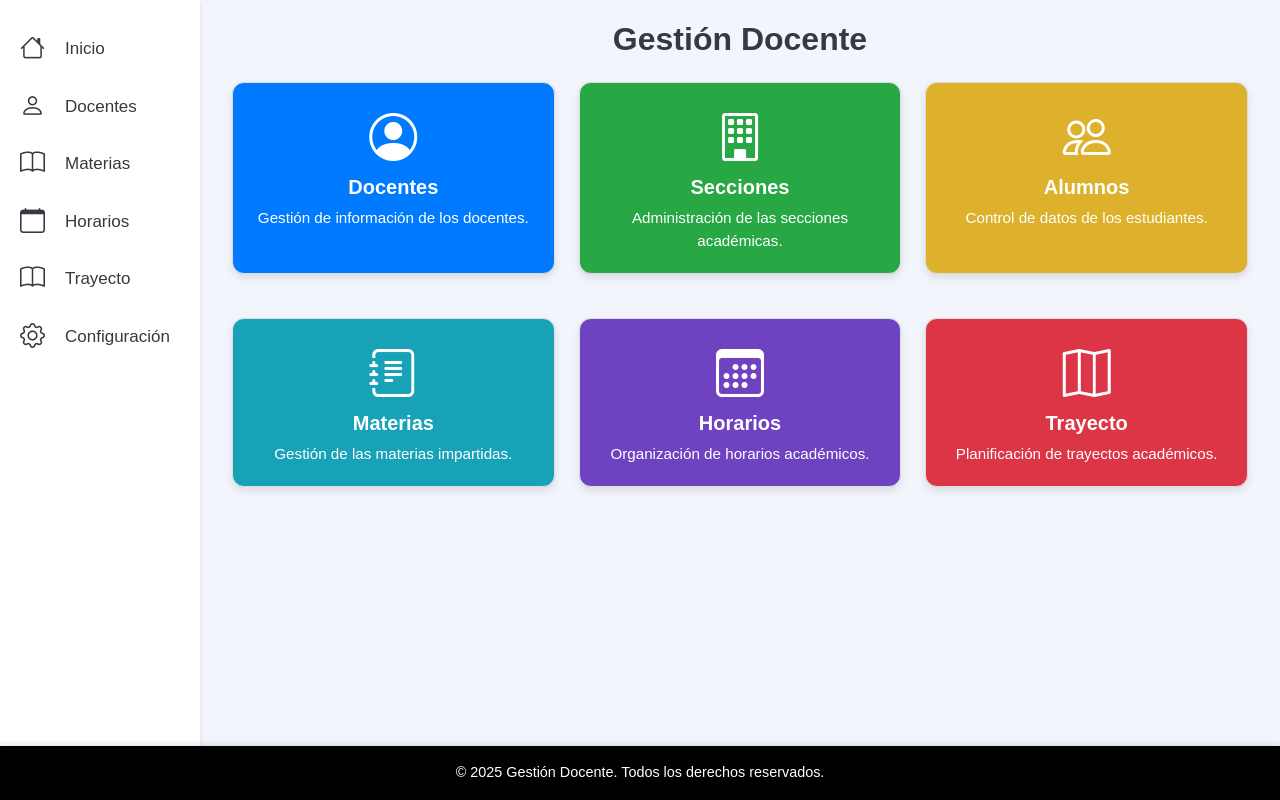
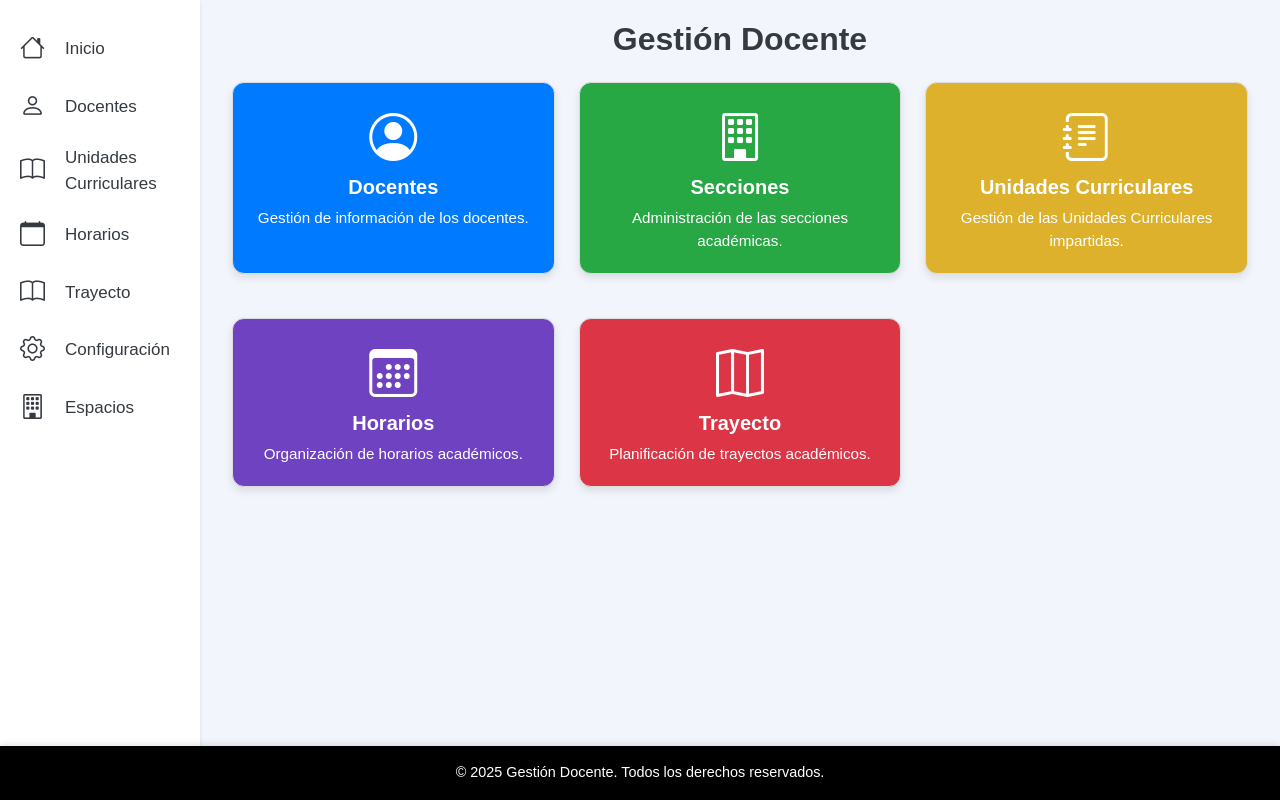
Before and after one commit to Ariaas/Sistema-de-Gestion-Docente, a PHP site: page / in a window 1280 px wide. Run offline with PHP 8.4, Linux system fonts and the light colour scheme; some libraries are stand-ins or nearby versions.

Commit message:
Agregar vista y comiezno de agregar funcionalidad para gestionar espacios, incluyendo modal de registro y estilos correspondientes

```diff
--- a/components/sidebar.php
+++ b/components/sidebar.php
@@ -21,7 +21,7 @@
                     <i class="bi bi-book"></i>
                 </span>
                 <span class="description">
-                    Materias
+                    Unidades Curriculares
                 </span>
             </a>
             <a href="#" class="nav-link">
@@ -48,6 +48,13 @@
                     Configuración
                 </span>
             </a>
-
+            <a href="?pagina=espacios" class="nav-link">
+                <span class="icon">
+                    <i class="bi bi-building"></i>
+                </span>
+                <span class="description">
+                    Espacios
+                </span>
+            </a>
         </nav>
     </div>
--- a/css/styles.css
+++ b/css/styles.css
@@ -187,6 +187,11 @@ h1{
     color: #ffffff;
 }
 
+.card-uc {
+    background-color: #ddb12c; /* Rojo */
+    color: #ffffff;
+}
+
 table {
     width: 100%; /* Asegura que la tabla ocupe todo el ancho */
     border-collapse: collapse; /* Elimina espacios entre celdas */
--- /dev/null
+++ b/model/espacios.php
@@ -0,0 +1,2 @@
+<?php
+require_once('model/conexion.php');
--- a/views/principal.php
+++ b/views/principal.php
@@ -29,20 +29,11 @@
                     </div>
                 </div>
                 <div class="col">
-                    <div class="card h-100 text-center custom-card card-alumnos">
-                        <div class="card-body">
-                            <i class="bi bi-people card-icon"></i>
-                            <h5 class="card-title">Alumnos</h5>
-                            <p class="card-text">Control de datos de los estudiantes.</p>
-                        </div>
-                    </div>
-                </div>
-                <div class="col">
-                    <div class="card h-100 text-center custom-card card-materias">
+                    <div class="card h-100 text-center custom-card card-uc">
                         <div class="card-body">
                             <i class="bi bi-journal-text card-icon"></i>
-                            <h5 class="card-title">Materias</h5>
-                            <p class="card-text">Gestión de las materias impartidas.</p>
+                            <h5 class="card-title">Unidades Curriculares</h5>
+                            <p class="card-text">Gestión de las Unidades Curriculares impartidas.</p>
                         </div>
                     </div>
                 </div>
```
Also changed, not shown: config/config.php (added, +7 -0 lines), controller/espacios.php (added, +8 -0 lines), model/conexion.php (added, +25 -0 lines), views/espacios.php (added, +49 -0 lines), public/js/espacios.js (added).
